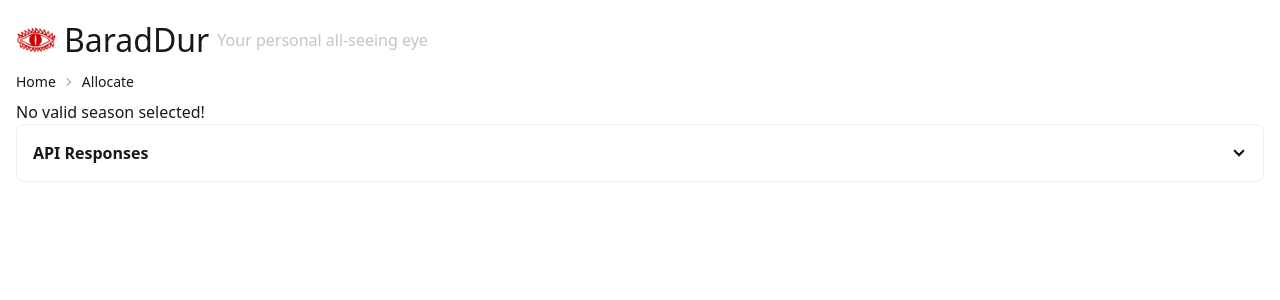
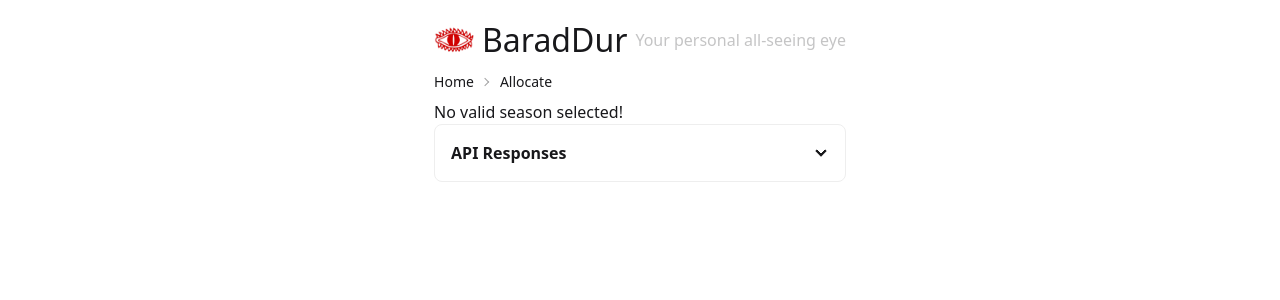
Before and after one commit to UniversityRadioYork/BaradDur, a Flask app: template templates/allocate.html in a window 1280 px wide. Shown: the top 300 px of the page. Run offline with Flask 3, Linux system fonts and the light colour scheme; the template is opened without the code that fills it, so the values that code supplies are empty; style sheets or scripts are compiled from the project's sources; some libraries are stand-ins or nearby versions.

Commit message:
max width to allocation page

```diff
--- a/templates/allocate.html
+++ b/templates/allocate.html
@@ -10,7 +10,8 @@
   <link rel="stylesheet" href="{{ url_for('static', filename='css/tailwind.css') }}">
 
 </head>
-<body class="p-4">
+<body class="p-4 flex justify-center">
+  <div class="max-w-[1200px]">
     <div class="flex flex-row items-center gap-2"">
       <img class="h-10" src="{{ url_for('static', filename='favicon/android-chrome-192x192.png') }}">
       <h1>BaradDur</h1>
@@ -130,6 +131,7 @@
       <input type="radio" name="my-accordion-2" />
       <div class="collapse-title font-semibold">API Responses</div>
       <div class="collapse-content text-sm">{{ page_data }}</div>
+    </div>
   </div>
 
 
```
Lines whose indentation alone changed are shown as unchanged.
